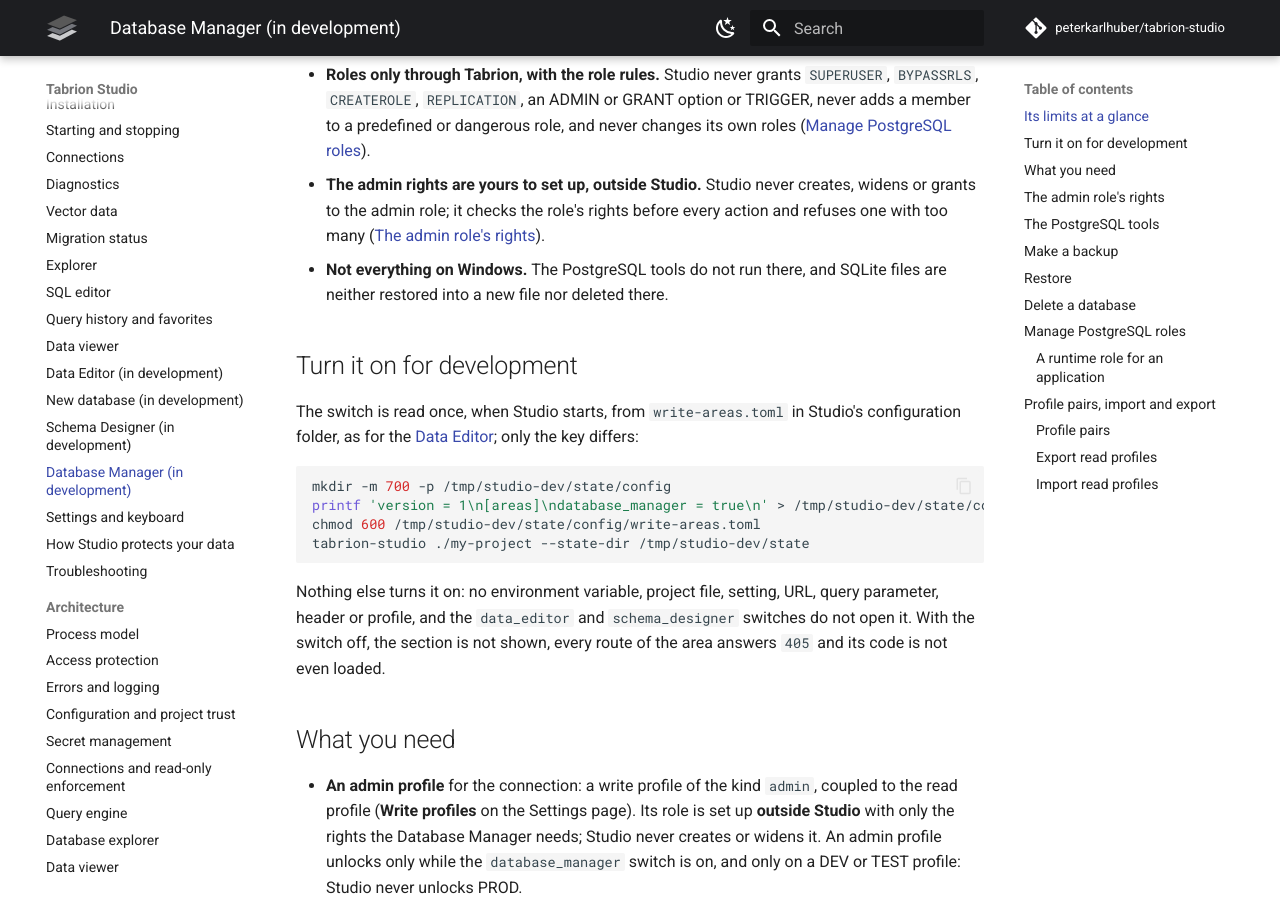
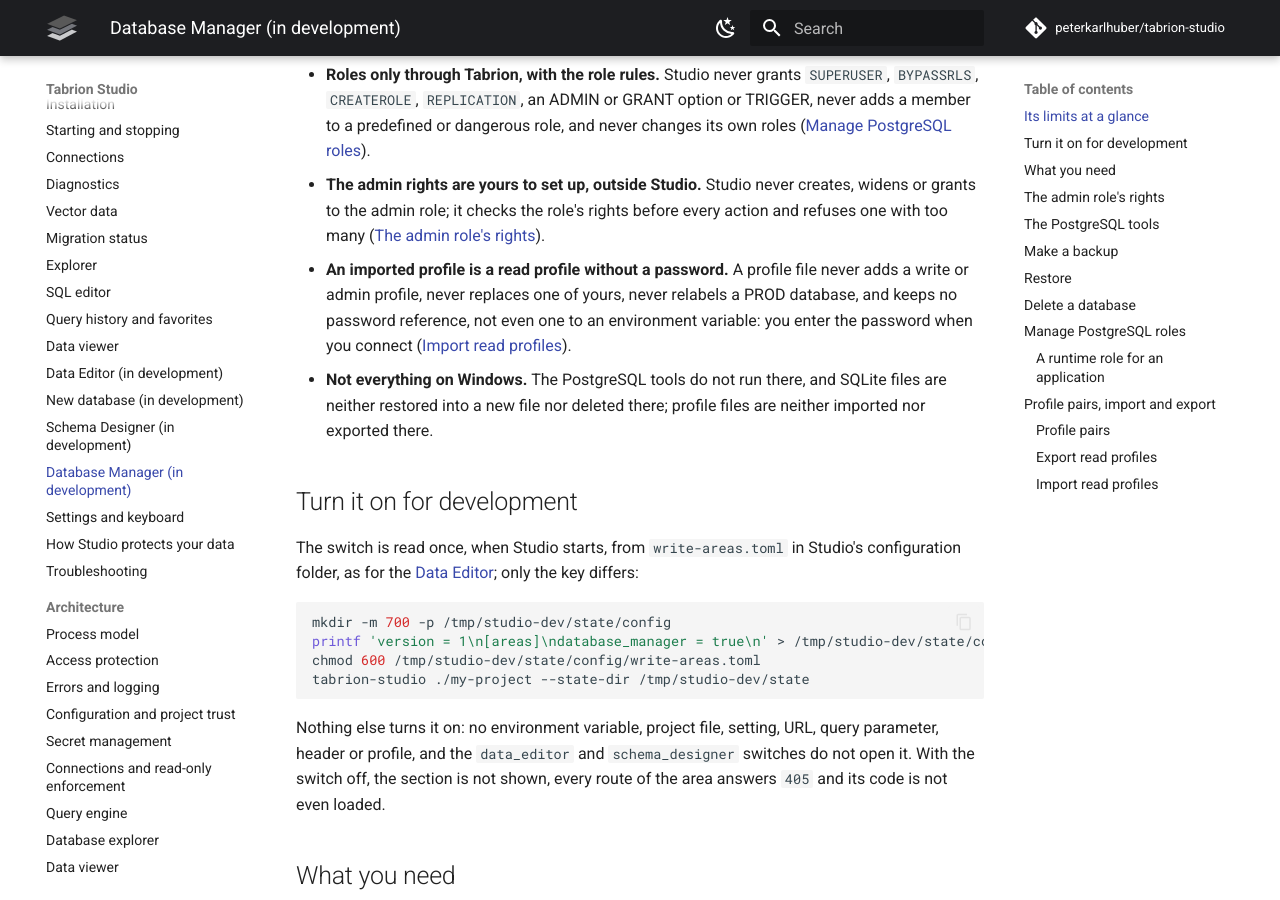
Before and after one commit to peterkarlhuber/tabrion-studio, an MkDocs documentation site: the page built from docs/guide/database-manager.md, in a window 1280 px wide and 900 px high, scrolled down 1184 px. Built offline with MkDocs 1.6.1 and Material for MkDocs 9.7.7, drawn with Linux system fonts in a browser that asks for light colours; comment, search, counter and statistics services are not loaded; some of the changed text lies outside the part shown.

Commit message:
STU-XDM-5: keep no password reference of an imported file (review M-1 of #155)
An imported profile now keeps no reference of the file, env: included:
every password becomes Studio's empty keyring entry and is asked for when
used, so an untrusted file cannot choose where a password comes from.
New canary test; the page, en and de texts, ADR 0008 as built (owner
point 6), the guide (with its limits at a glance), TX-45, GS4-21,
CHANGELOG and TODO updated.

Co-Authored-By: Claude Opus 5.5 <noreply@anthropic.com>
Claude-Session: https://claude.ai/code/session_011tY7TC7Nu5VGro3DJGJcv8

```diff
--- a/docs/guide/database-manager.md
+++ b/docs/guide/database-manager.md
@@ -42,8 +42,12 @@ These rules hold for every action of the Database Manager; the sections below sa
 - **The admin rights are yours to set up, outside Studio.** Studio never creates, widens or grants to the admin
   role; it checks the role's rights before every action and refuses one with too many
   ([The admin role's rights](#the-admin-roles-rights)).
+- **An imported profile is a read profile without a password.** A profile file never adds a write or admin profile,
+  never replaces one of yours, never relabels a PROD database, and keeps no password reference, not even one to an
+  environment variable: you enter the password when you connect
+  ([Import read profiles](#import-read-profiles)).
 - **Not everything on Windows.** The PostgreSQL tools do not run there, and SQLite files are neither restored into a
-  new file nor deleted there.
+  new file nor deleted there; profile files are neither imported nor exported there.
 
 ## Turn it on for development
 
@@ -318,8 +322,10 @@ What an import does and never does:
   profile stays PROD. A profile whose `mode` is not `read_only`, or that names no environment, is not imported. Nor is
   a profile that is not PROD but names the database of one of your PROD profiles (also under another host name such
   as `localhost`).
-- **No secret.** A password from an environment variable keeps that reference (`env:NAME`); any other becomes one you
-  enter when you connect. Studio reads no password during an import.
+- **No secret and no password reference.** Every password of an imported profile is one you enter when you connect,
+  also when the file names an environment variable (`env:NAME`) or a keyring entry: a file from elsewhere decides
+  which server a profile names, so Studio never lets it decide where a password of yours comes from. To use an
+  environment variable, edit the imported profile afterwards. Studio reads no password during an import.
 - **The whole file is refused** when it is not a valid profile file (format version 1), holds a password, a key
   Studio does not know (such as a write or admin key) or a profile with several hosts (`db1,db2`): Studio never
   shortens it to one host and never imports part of such a file. At most 64 profiles per file.
```
Also changed, not shown: CHANGELOG.md (+2 -2 lines), docs/TODO.md (+5 -2 lines), docs/adr/0008-database-manager-backup-restore-roles.md (+6 -3 lines), docs/architecture/database-manager-threat-model.md (+1 -1 lines), docs/architecture/security-review-prep.md (+1 -1 lines), 8 other files.
